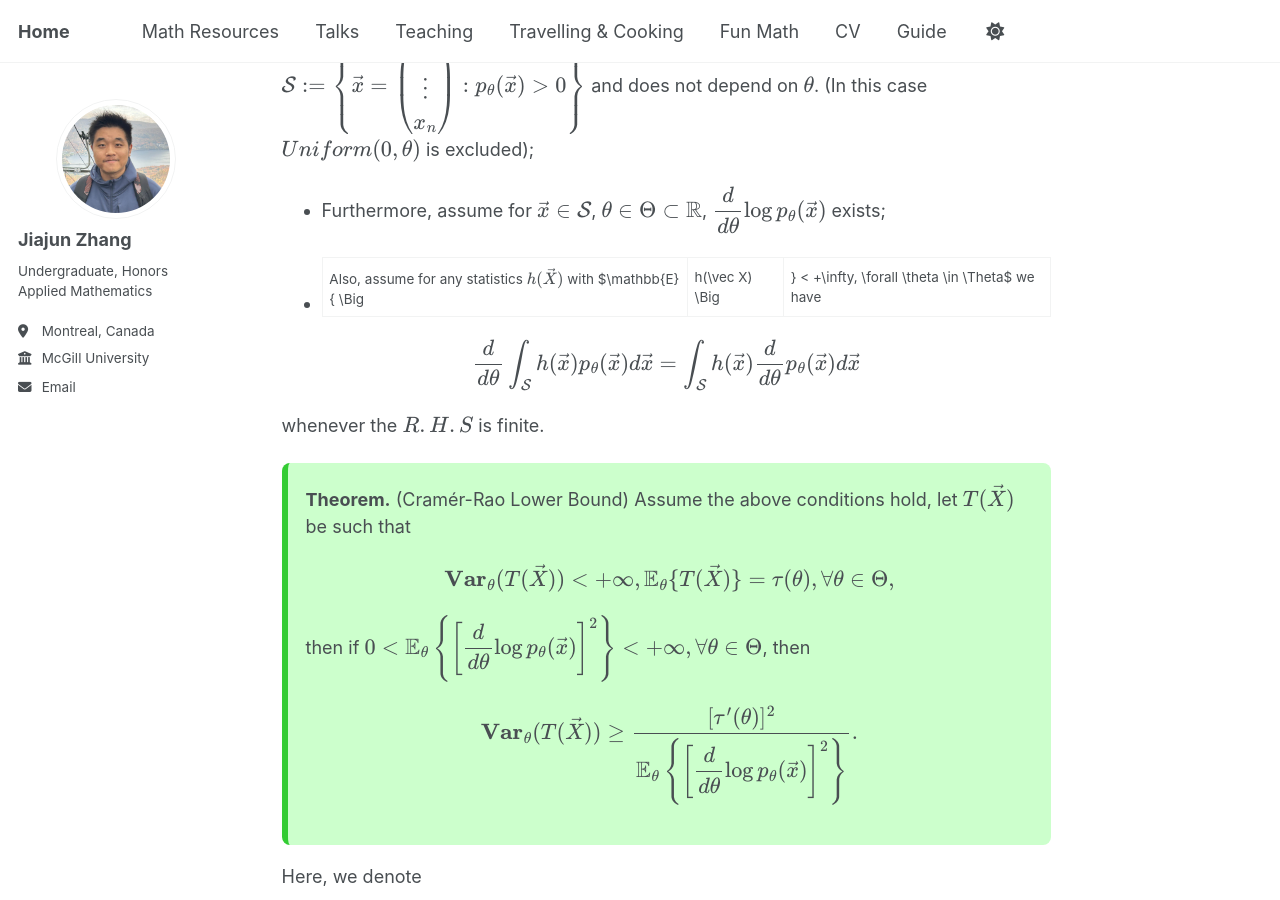
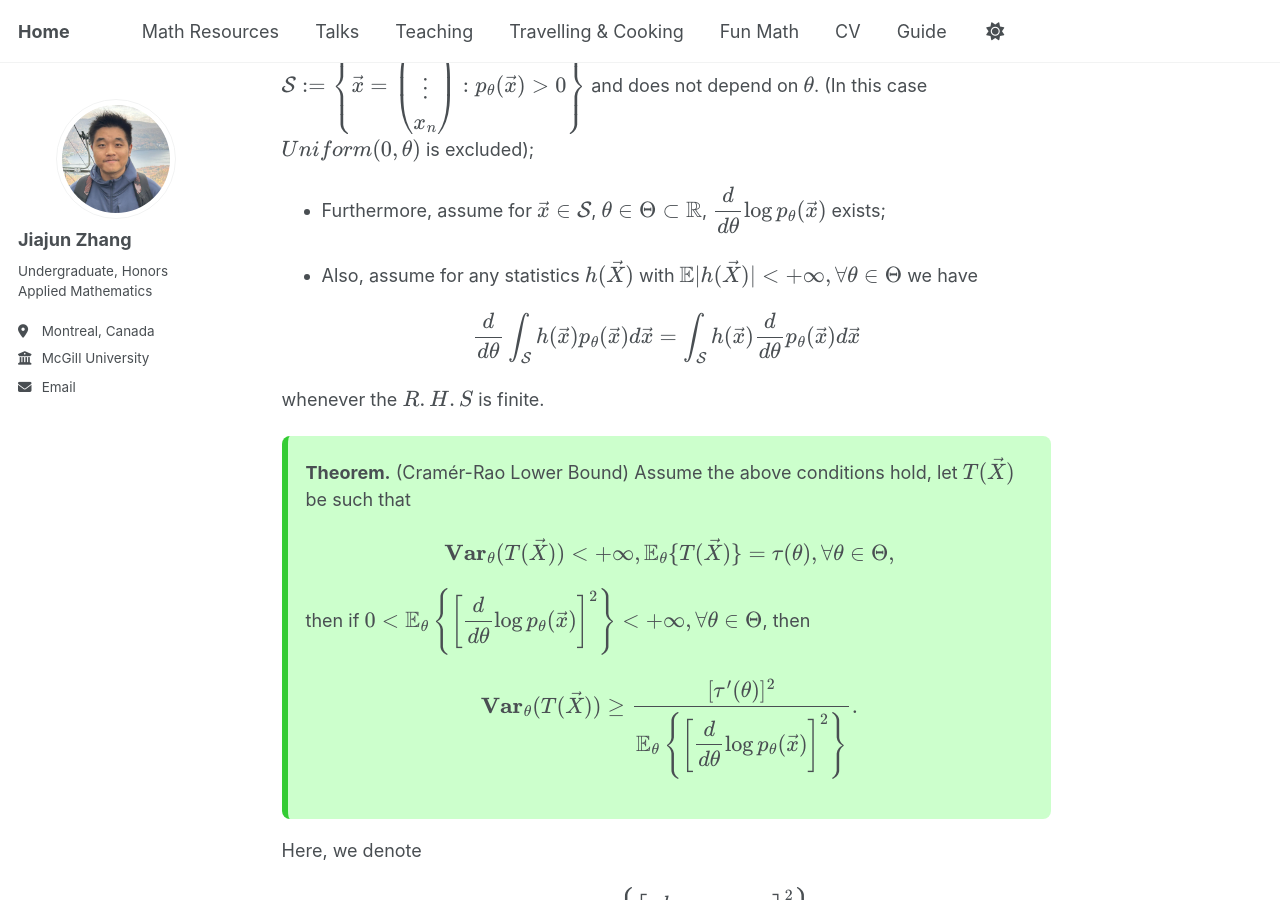
Before and after one commit to JohanssonRein/JohanssonRein.github.io, a Jekyll site: the page built from _publications/umvue.md, in a window 1280 px wide and 900 px high, scrolled down 810 px. Built offline with Jekyll 4.4.1, drawn with Linux system fonts in a browser that asks for light colours.

Commit message:
Update umvue.md

```diff
--- a/_publications/umvue.md
+++ b/_publications/umvue.md
@@ -42,7 +42,7 @@ and does not depend on $\theta$. (In this case $Uniform(0,\theta)$ is excluded);
 
 * Furthermore, assume for $\vec x \in \mathcal{S}$, $\theta \in \Theta \subset \mathbb{R}$, $\displaystyle{\frac{d}{d\theta}\log p_{\theta}(\vec x)}$ exists;
 
-* Also, assume for any statistics $h(\vec X)$ with $\mathbb{E}\{ \Big| h(\vec X) \Big| \} < +\infty, \forall \theta \in \Theta$ we have
+* Also, assume for any statistics $h(\vec X)$ with $\mathbb{E}\{ \vert h(\vec X) \vert \} < +\infty, \forall \theta \in \Theta$ we have
 
 $$
 \frac{d}{d\theta} \int_{\mathcal{S}} h(\vec x) p_{\theta}(\vec x) d\vec x = \int_{\mathcal{S}} h(\vec x) \frac{d}{d\theta} p_{\theta}(\vec x)d\vec x
```
